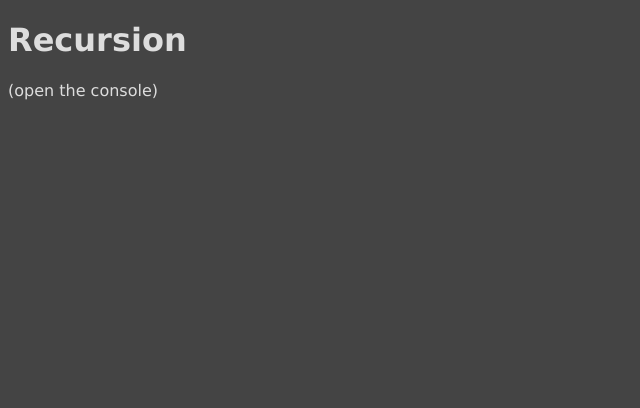
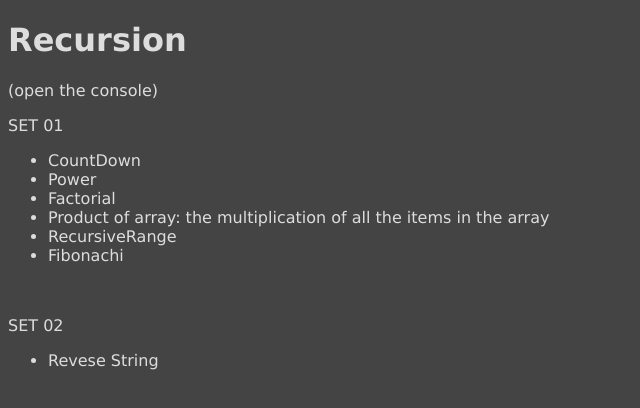
Before and after one commit to DavidMarom/Algorithms, a plain HTML site: page 04 Recursion/index.html in a window 1280 px wide. Shown: the whole page, without its empty margins (0-640 px from the left). Drawn offline with Linux system fonts and the light colour scheme.

Commit message:
More recursion

```diff
--- a/04 Recursion/index.html
+++ b/04 Recursion/index.html
@@ -12,6 +12,24 @@
 <body>
     <h1>Recursion</h1>
     <p>(open the console)</p>
+
+    <p>SET 01</p>
+    <ul>
+
+        <li>CountDown</li>
+        <li>Power</li>
+        <li>Factorial</li>
+        <li>Product of array: the multiplication of all the items in the array</li>
+        <li>RecursiveRange</li>
+        <li>Fibonachi</li>
+    </ul>
+    <br />
+    <p>SET 02</p>
+    <ul>
+        <li>Revese String</li>
+    </ul>
+
+
     <script src="script.js" async defer></script>
 </body>
 
--- a/04 Recursion/script.js
+++ b/04 Recursion/script.js
@@ -7,15 +7,12 @@ const countDown = (n) => {
     n--;
     countDown(n);
 }
-
 const power = (n, e) => (e === 0 ? 1 : n * power(n, e - 1))
-
 function factorial(x) {
     if (x < 0) return 0;
     if (x <= 1) return 1;
     return x * factorial(x - 1);
 }
-
 // product of array: the multiplication of all the items in the array
 function productOfArray(arr) {
     if (arr.length === 0) {
@@ -23,10 +20,15 @@ function productOfArray(arr) {
     }
     return arr[0] * productOfArray(arr.slice(1));
 }
+const recursiveRange = (n) => (n === 0 ? 0 : n + recursiveRange(n - 1))
+const fib = (n) => (n < 3 ? 1 : fib(n - 1) + fib(n - 2))
 
-const recursiveRange = (n) => (n === 0 ? 0 : n + recursiveRange(n - 1))
+function reverse(str){
+	if(str.length <= 1) return str;
+	return reverse(str.slice(1)) + str[0];
+}
 
-const fib = (n) => (n < 3 ? 1 : fib(n - 1) + fib(n - 2))
+
 
 
 console.log('Count Down:');
@@ -36,7 +38,7 @@ console.log('-----------');
 console.log('3 power 5:', power(3, 5));
 console.log('-----------');
 
-console.log('Fatorial 5:', factorial(5));
+console.log('Factorial 5:', factorial(5));
 console.log('-----------');
 
 console.log('product of array [1,2,3,4,10]', productOfArray([1, 2, 3, 4, 10]))
@@ -47,3 +49,6 @@ console.log('-----------');
 
 console.log('fib', fib(6))
 console.log('-----------');
+
+console.log('Reverse', reverse('abcd'))
+console.log('-----------');
```
